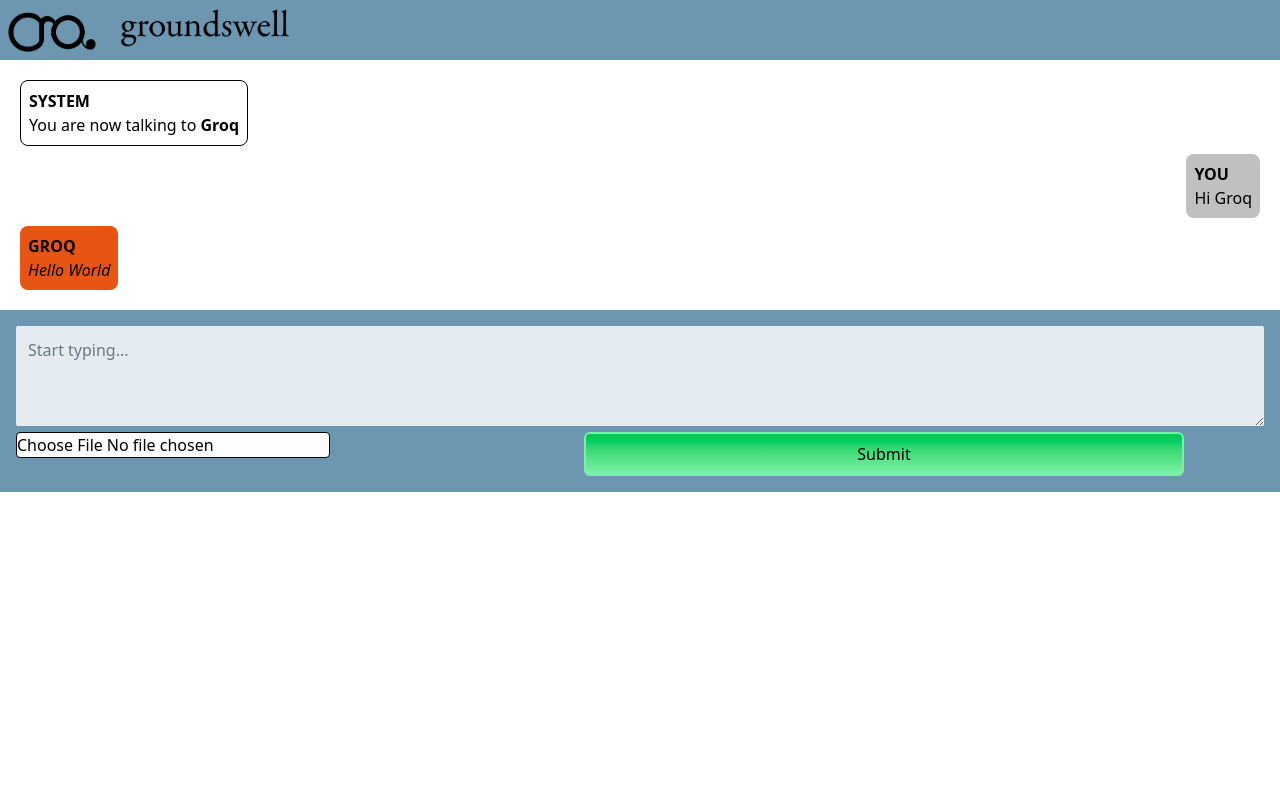
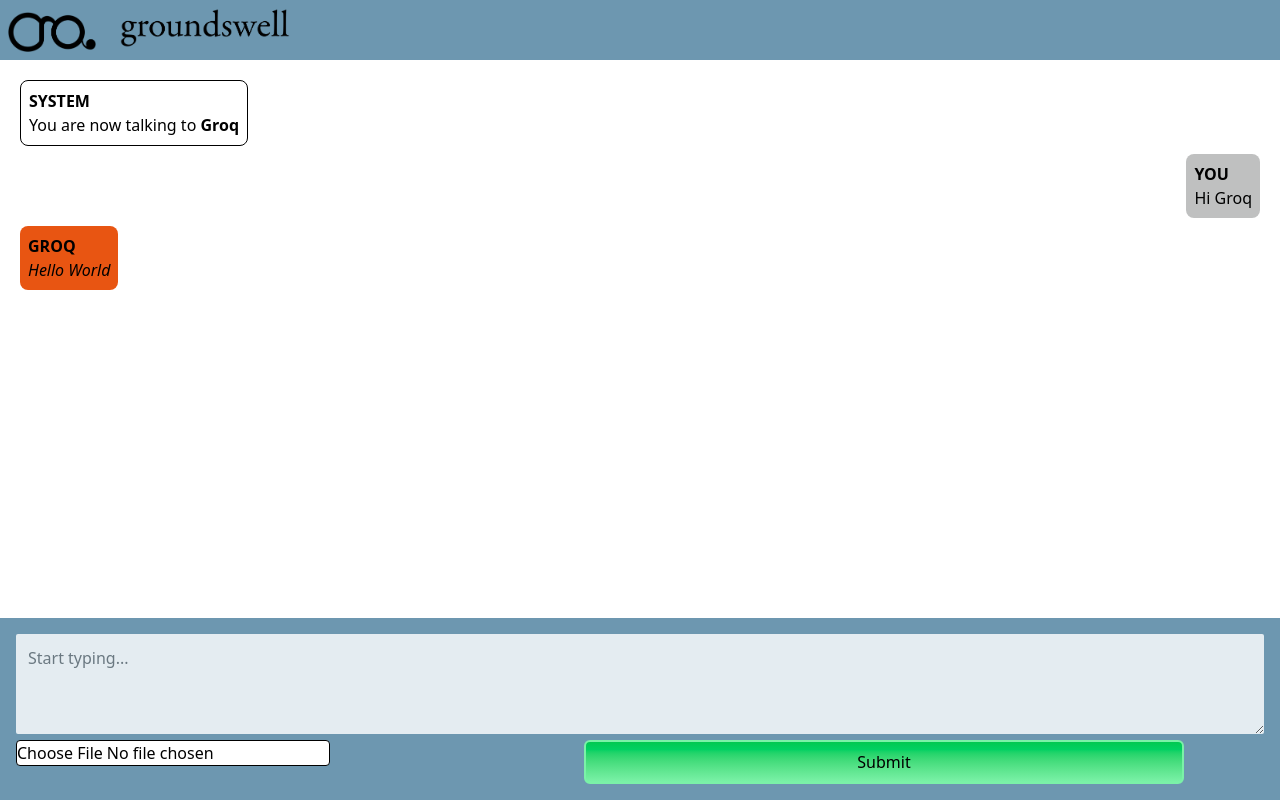
Before and after one commit to EstesJorie/GroundswellProject, a React (Vite) app: page / in a window 1280 px wide. Built offline with nearby package versions, Linux system fonts and the light colour scheme.

Commit message:
Update page to fill viewport correctly

```diff
--- a/index.html
+++ b/index.html
@@ -8,7 +8,7 @@
     <link rel="stylesheet" href="/src/index.css">
   </head>
   <body>
-    <div id="root" class="min-h-screen flex flex-col">
+    <div id="root" class="min-h-screen flex flex-col grow">
       <script type="module" src="/src/main.jsx"></script>
     </div>
   </body>
--- a/src/pages/Layout.jsx
+++ b/src/pages/Layout.jsx
@@ -4,7 +4,7 @@ import NavBar from '../components/NavBar'
 
 export default function Layout() {
   return (
-    <div>
+    <div className='h-full w-screen grow flex flex-col'>
         {/* <NavBar /> */}
         <Outlet />
     </div>
```
